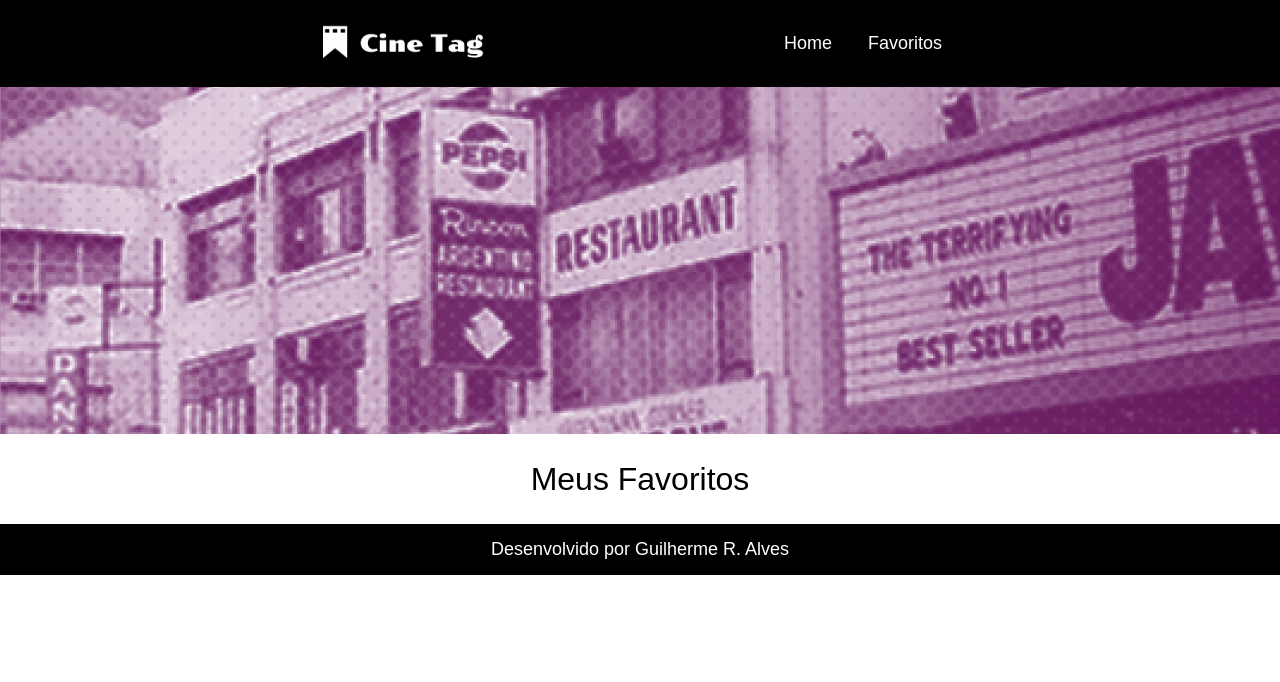
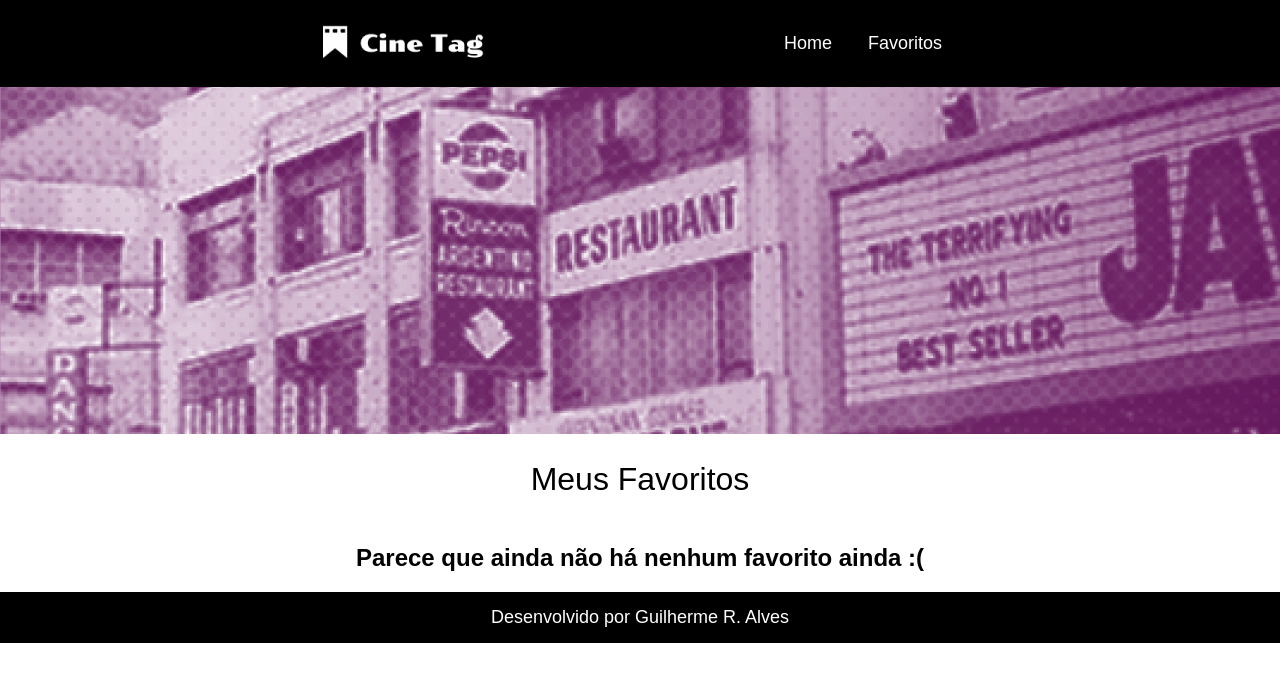
Before and after one commit to athena272/react-cinetag, a React (Vite) app: page /favorites in a window 1280 px wide. Shown: the top 682 px of the page. Built offline with nearby package versions, Linux system fonts and the light colour scheme.

Commit message:
Update Favorites.jsx

```diff
--- a/src/pages/Favorites/Favorites.jsx
+++ b/src/pages/Favorites/Favorites.jsx
@@ -6,6 +6,7 @@ import Card from '../../components/Card/Card'
 
 export default function Favorites() {
     const { favorite } = useFavoriteContext()
+    console.log("🚀 ~ Favorites ~ favorite:", favorite)
     return (
         <>
             <Banner image={"favoritos"} />
@@ -14,6 +15,7 @@ export default function Favorites() {
             </Title>
             <section className={styles.container}>
                 {
+                    favorite.length > 0 ?
                         favorite.map((fav, index) => {
                             return (
                                 <Card
@@ -24,6 +26,8 @@ export default function Favorites() {
                                 />
                             )
                         })
+                        :
+                        <h2>Parece que ainda não há nenhum favorito ainda :(</h2>
                 }
             </section>
         </>
```
Lines whose indentation alone changed are shown as unchanged.
